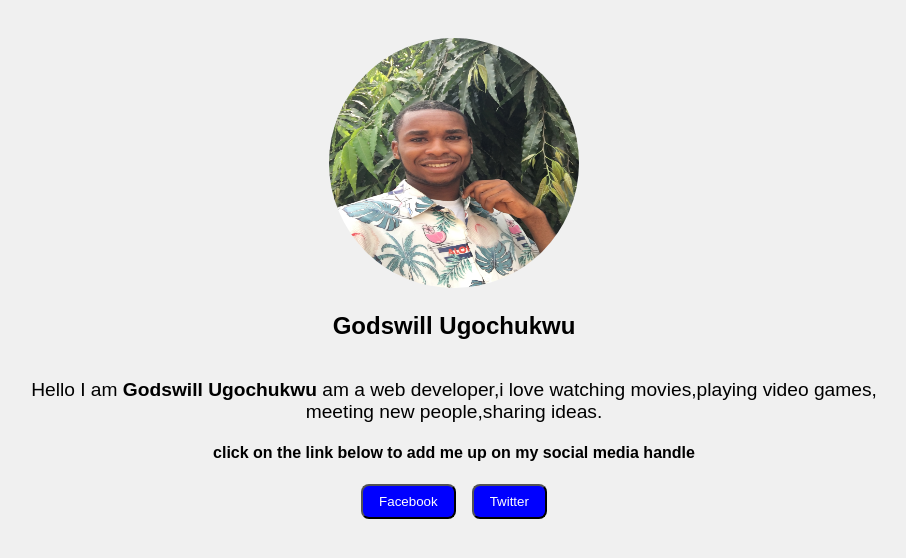
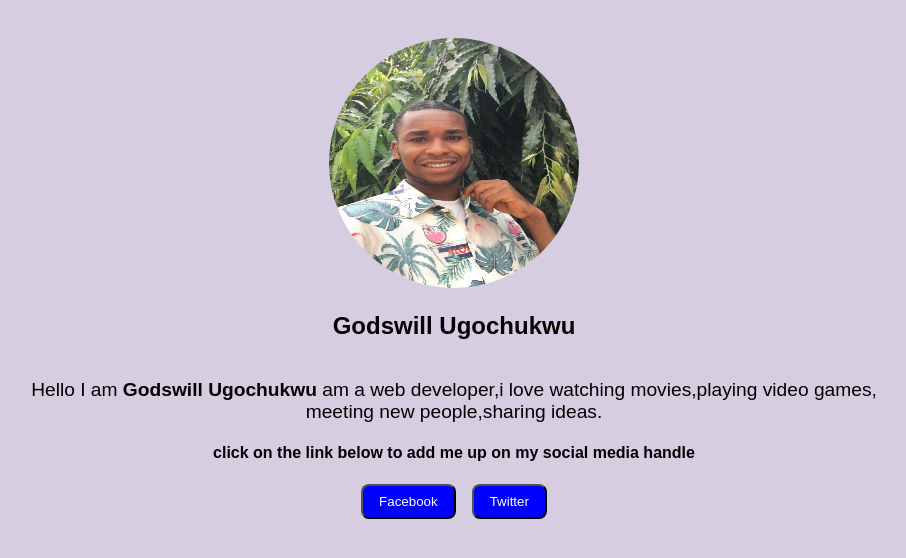
Before and after one commit to alphatch001/mywebprofile, a plain HTML site: page index.html in a window 1280 px wide. Shown: the whole page, without its empty margins (196-1102 px from the left). Drawn offline with Linux system fonts and the light colour scheme.

Commit message:
changed background color

```diff
--- a/style.css/style.css
+++ b/style.css/style.css
@@ -6,7 +6,7 @@ body {
     background-color: rgb(240, 240, 240);
     font-family: Arial, Helvetica, sans-serif;
     padding: 30px 0px;
-
+    background-color: rgb(215, 205, 224);
 
 }
 
```
